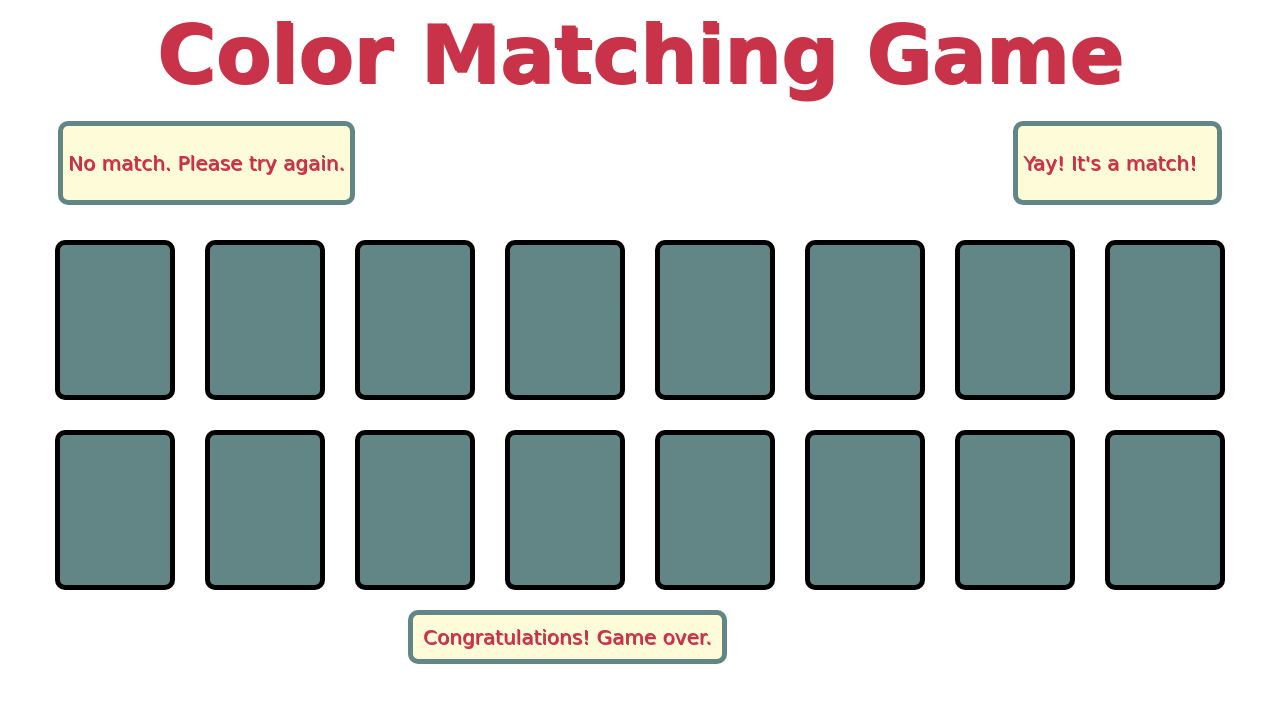
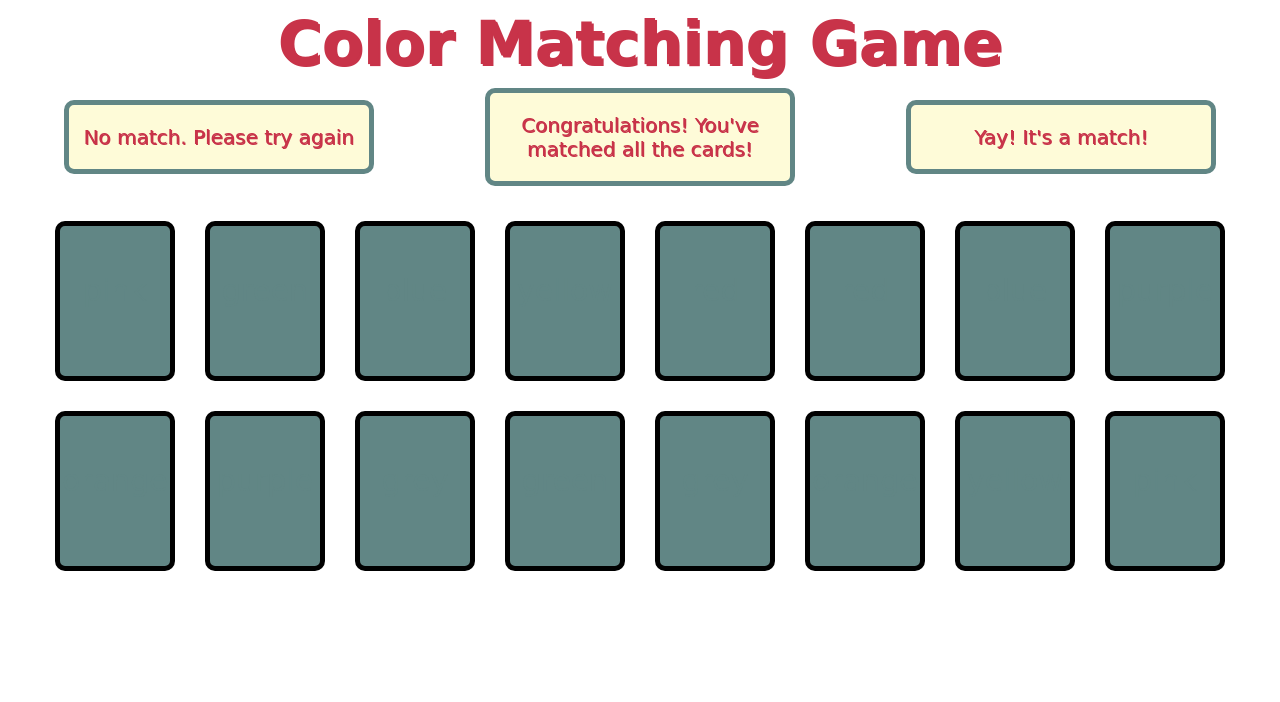
Before and after one commit to manieshablakey/project-one, a plain HTML site: page index.html in a window 1280 px wide. Drawn offline with Linux system fonts and the light colour scheme; a web font is replaced by a local one.

Commit message:
final memory game files added

```diff
--- a/css/style.css
+++ b/css/style.css
@@ -6,8 +6,7 @@
    justify-content: center;
    align-items: center;
    margin: 20px auto;
-   width: 1200px;
-
+   width: 100%;
 }
 
 /*Each individual card item.*/
@@ -33,9 +32,17 @@ h1 {
 	margin: 0px 10px;
 	text-align: center;
 	font-weight: bold;
-	font-size: 80px;
+	font-size: 60px;
 	text-shadow: 2px 2px;
 	font-family: "Walter Turncoat", cursive;
+}
+
+#features {
+	display: flex;
+	flex-direction: row;
+	justify-content: center;
+	align-items: center;
+	margin: 10px auto;
 }
 
 /*Button-like feature: 'It's a match'*/
@@ -46,10 +53,10 @@ h1 {
 	border-radius: 10px;
 	background-color:  #fefbd8;
 	color: #c83349;
-	padding: 5px 20px 5px 5px;
-	margin: 20px 50px 20px 20px;
-	float: right;
+	width: 300px;
 	text-shadow: 1px 1px;
+	text-align: center;
+	margin: 0 auto;
 }
 
 /*Button-like feature: "No match"*/
@@ -60,11 +67,12 @@ h1 {
 	border-radius: 10px;
 	background-color:  #fefbd8;
 	color: #c83349;
-	padding: 5px;
-	margin: 20px 20px 20px 50px;
-	float: left;
+	width: 300px;
 	text-shadow: 1px 1px;
+	text-align: center;
+	margin: 0 auto;
 }
+
 
 /*Button-like feature: "No match"*/
 #congrats {
@@ -74,11 +82,10 @@ h1 {
 	border-radius: 10px;
 	background-color:  #fefbd8;
 	color: #c83349;
-	padding: 10px;
-	width: 100px;
-	margin: 20px 400px 20px 400px;
+	width: 300px;
+	text-shadow: 1px 1px;
 	text-align: center;
-	text-shadow: 1px 1px;
+	margin: 0 auto;
 }
 
 .animation-class {
--- a/index.html
+++ b/index.html
@@ -9,6 +9,17 @@
 <body>
 
 <h1>Color Matching Game</h1>
+<div id="features">
+	<div id="noMatch">
+		<p>No match. Please try again</p>
+	</div>
+	<div id="congrats">
+		<p>Congratulations! You've matched all the cards!</p>
+	</div>
+	<div id="match">
+		<p>Yay! It's a match!</p>
+	</div>
+</div>
 
 
 <script type="text/javascript" src="script.js"></script>
--- a/script.js
+++ b/script.js
@@ -44,12 +44,16 @@ shuffleCards();
 //New array for cards flipped over.
 var cardsTurnedOver = [];
 
+//New var for counting number of tries it takes to complete game.
+var count = 0;
+
 // //Check for end of game.
 var checkGameEnd = function() {
 	if (cardsTurnedOver.length === 16) {
 		//Select the 'congrats' feature and add animation to make color change.
 		var congrats = document.getElementById("congrats");
 		congrats.classList.add("animation-class");
+		alert("You completed the game in " + count + " tries.");
 		congratsTimeout();
 		//empty out the shuffledArray so new cards can be added to it.
 		shuffledArray.length = 0;
@@ -71,6 +75,7 @@ var checkMatch = function() {
 		//Checks the last card and the card before the last in the array to see if they match.
 		if ((cardsTurnedOver[cardItems - 2].textContent === cardsTurnedOver[cardItems - 1].textContent)) {
 			//Get 'match' feature and add animation to it to make the button change color.
+			count++;
 			var getMatch = document.getElementById("match");
 			getMatch.classList.add("animation-class");
 			matchTimeout();
@@ -78,18 +83,21 @@ var checkMatch = function() {
 			checkGameEnd();
 		} else {
 			//Get 'no match' feature and add animation to it to make button change color.
+			count++;
 			var noMatch = document.getElementById("noMatch");
 			noMatch.classList.add("animation-class");
 			noMatchTimeout();
 			//console.log(cardsTurnedOver);
 			//If cards don't match, flip the last card and the card before the last in the array (return to original position).
 			//Set the card color and font color to the orignal card. Add event listener so card can be clicked again.
-			cardsTurnedOver[cardItems - 2].style.backgroundColor = "#588c7e";
-			cardsTurnedOver[cardItems - 2].style.color = "#588c7e";
-			cardsTurnedOver[cardItems - 2].addEventListener("click", flipCard);
-			cardsTurnedOver[cardItems - 1].style.backgroundColor = "#588c7e";
-			cardsTurnedOver[cardItems - 1].style.color = "#588c7e";
-			cardsTurnedOver[cardItems - 1].addEventListener("click", flipCard);
+			var secondLastCard = cardsTurnedOver[cardItems - 2];
+			var lastCard = cardsTurnedOver[cardItems - 1];
+			secondLastCard.style.backgroundColor = "#588c7e";
+			secondLastCard.style.color = "#588c7e";
+			secondLastCard.addEventListener("click", flipCard);
+			lastCard.style.backgroundColor = "#588c7e";
+			lastCard.style.color = "#588c7e";
+			lastCard.addEventListener("click", flipCard);
 			cardsTurnedOver.pop();
 			cardsTurnedOver.pop();
 		}
@@ -133,44 +141,6 @@ var createCards = function() {
 }
 createCards();
 
-//Match alert. This function creates a feature that lights up when cards are matched.
-var matchAlert = function() {
-	// Para inside the div has the text.
-	var divOne = document.createElement("div");
-	var paraOne = document.createElement("p");
-	divOne.setAttribute("id", "match");
-	paraOne.textContent = "Yay! It's a match!";
-	divOne.appendChild(paraOne);
-	var divContainer = document.getElementById("container");
-	document.body.insertBefore(divOne, divContainer);
-}
-matchAlert();
-
-//No match. This function creates a features that lights up when cards selected do not match.
-var noMatch = function() {
-	//Para inside the div has the text.
-	var divTwo = document.createElement("div");
-	var paraTwo = document.createElement("p");
-	divTwo.setAttribute("id", "noMatch");
-	paraTwo.textContent = "No match. Please try again.";
-	divTwo.appendChild(paraTwo);
-	var divContainer = document.getElementById("container");
-	document.body.insertBefore(divTwo, divContainer);
-}
-noMatch();
-
-//Congratulations. This function creates a features that lights up when all cards on the board have been matched.
-var congrats = function() {
-	//Para inside the div has the text.
-	var divThree = document.createElement("div");
-	var spanThree = document.createElement("span");
-	spanThree.setAttribute("id", "congrats");
-	spanThree.textContent = "Congratulations! Game over.";
-	divThree.appendChild(spanThree);
-	document.body.appendChild(divThree);
-}
-congrats();
-
 //If there's a match: create a Set timeout to remove animation from Match feature after 2 secs (animation lasts for 1 secs).
 var matchTimeout = function() {
 	var matchTimeout = setTimeout(function() {
```
